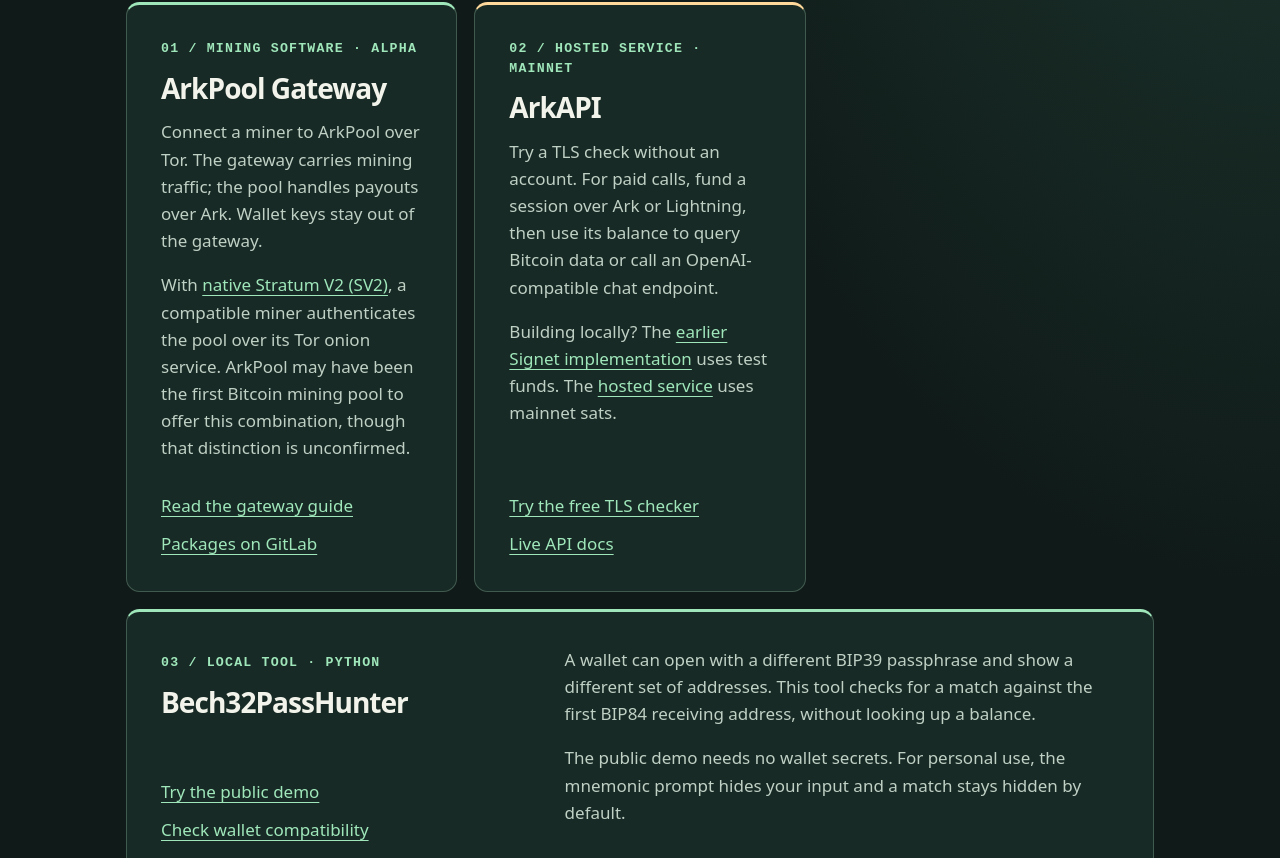
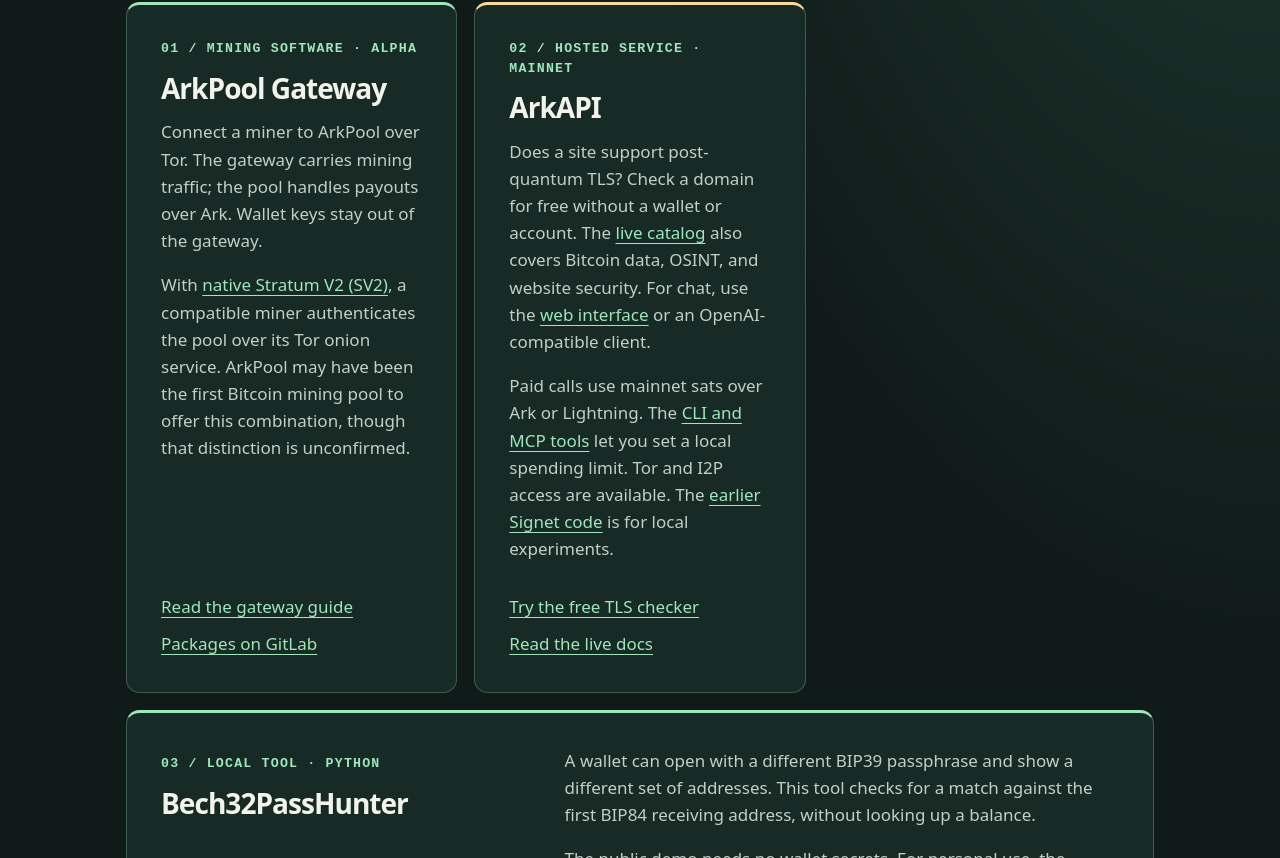
Before and after one commit to PiHiker/pihiker.github.io, a plain HTML site: page index.html in a window 1280 px wide. Shown: the part 693-1551 px from the top of the page. Drawn offline with Linux system fonts and the light colour scheme.

Commit message:
Describe the live ArkAPI service and client

```diff
--- a/index.html
+++ b/index.html
@@ -64,9 +64,9 @@
         <article class="card">
           <span class="label">02 / Hosted service · Mainnet</span>
           <h3>ArkAPI</h3>
-          <p>Try a TLS check without an account. For paid calls, fund a session over Ark or Lightning, then use its balance to query Bitcoin data or call an OpenAI-compatible chat endpoint.</p>
-          <p>Building locally? The <a href="https://github.com/PiHiker/arkapi">earlier Signet implementation</a> uses test funds. The <a href="https://arkapi.dev/">hosted service</a> uses mainnet sats.</p>
-          <div class="links"><a href="https://arkapi.dev/post-quantum-check/">Try the free TLS checker</a><a href="https://arkapi.dev/docs/">Live API docs</a></div>
+          <p>Does a site support post-quantum TLS? Check a domain for free without a wallet or account. The <a href="https://arkapi.dev/v1/catalog">live catalog</a> also covers Bitcoin data, OSINT, and website security. For chat, use the <a href="https://chat.arkapi.dev/">web interface</a> or an OpenAI-compatible client.</p>
+          <p>Paid calls use mainnet sats over Ark or Lightning. The <a href="https://arkapi.dev/client/">CLI and MCP tools</a> let you set a local spending limit. Tor and I2P access are available. The <a href="https://github.com/PiHiker/arkapi">earlier Signet code</a> is for local experiments.</p>
+          <div class="links"><a href="https://arkapi.dev/post-quantum-check/">Try the free TLS checker</a><a href="https://arkapi.dev/docs/">Read the live docs</a></div>
         </article>
         <article class="card wallet">
           <div><span class="label">03 / Local tool · Python</span><h3>Bech32PassHunter</h3></div>
```
